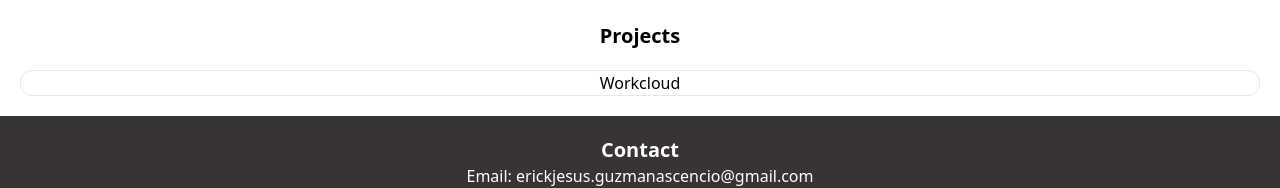
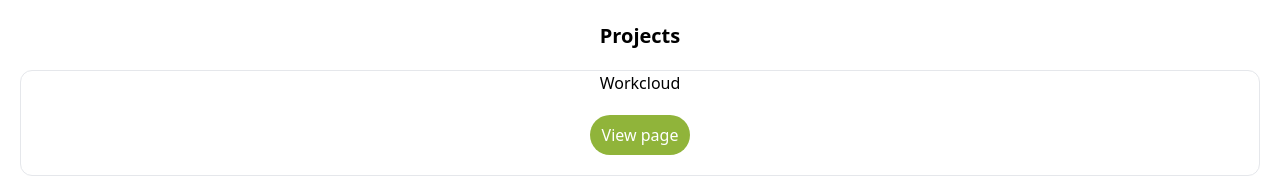
Before and after one commit to ErickJGAscencio/Portfolio, a React (Vite) app in the folder client/: page / in a window 1280 px wide. Shown: the part 645-833 px from the top of the page. Built offline with nearby package versions, Linux system fonts and the light colour scheme.

Commit message:
Config HomePage

```diff
--- a/client/src/pages/HomePage.jsx
+++ b/client/src/pages/HomePage.jsx
@@ -1,7 +1,7 @@
 import React from 'react'
 
 function Home() {
-  const pro = ['Django', 'Python', 'REST APIs', 'React', 'JavaScript', 'HTML5', 'CSS3', 'PostgreSQL', 'SQL', 'Git', 'Tailwind CSS', 'Unit Testing', ];
+  const pro = ['Django', 'Python', 'REST APIs', 'React', 'JavaScript', 'HTML5', 'CSS3', 'PostgreSQL', 'SQL', 'Git', 'Tailwind CSS', 'Unit Testing',];
 
   return (
     <div className='flex-col'>
@@ -43,8 +43,15 @@
         {/* Project */}
         <div className='p-5'>
           <div className='font-bold text-xl p-5'>Projects</div>
-          <p className='rounded-xl border pl-3 pr-3'>Workcloud</p>
+          <div className='rounded-xl border pl-3 pr-3'>
+            <p>Workcloud</p>
+            <button className='bg-color_header pl-3 pr-3 p-2 rounded-3xl m-5 hover:bg-color_border text-white'
+              onClick={() => window.open('https://workcloud.onrender.com')}>
+              View page
+            </button>
+          </div>
         </div>
+
       </div>
       <div className='flex-col bg-color_footer text-white text-center p-5'>
         <h4 className='text-xl font-bold'>Contact</h4>
```
